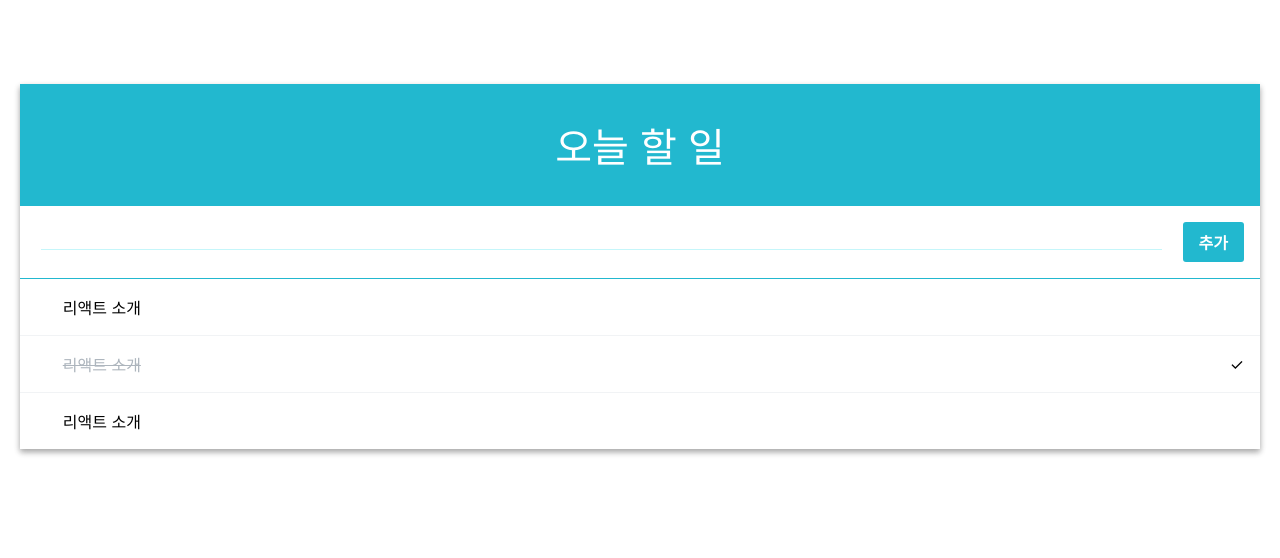
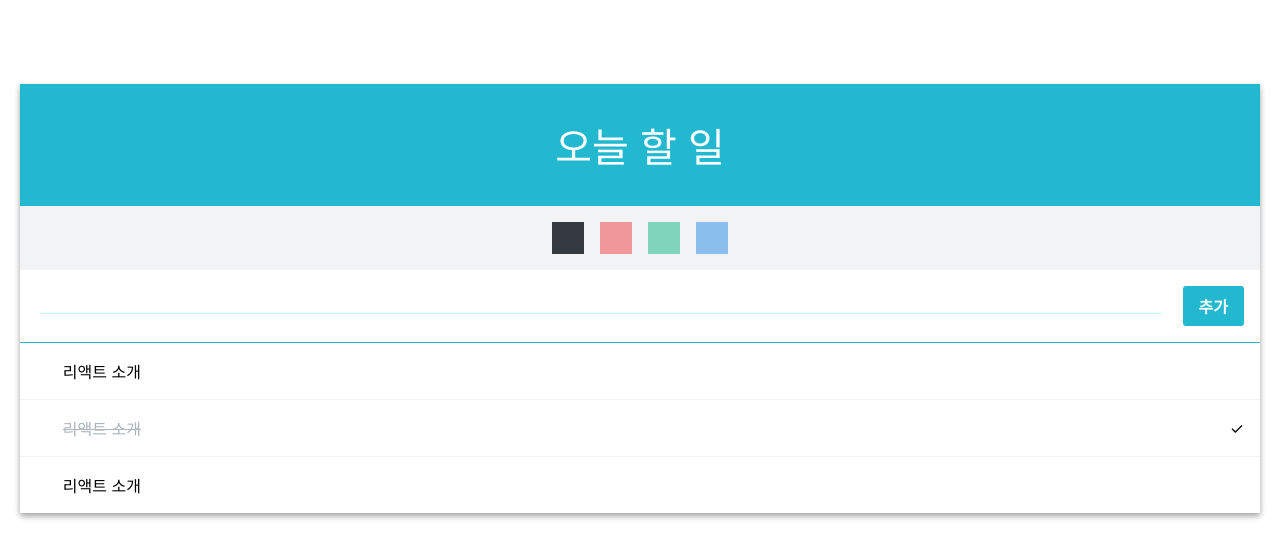
Before and after one commit to dusdn02/React_study, a React (Create React App) app: page / in a window 1280 px wide. Shown: the top 558 px of the page. Built offline with nearby package versions, Linux system fonts and the light colour scheme.

Commit message:
추가 팔레트 컴포넌트

```diff
--- a/src/TodoList/App.js
+++ b/src/TodoList/App.js
@@ -2,6 +2,9 @@
 import TodoListTemplate from './components/TodoListTemplate'
 import Form from './components/Form'
 import TodoItemList from './components/TodoItemList'
+import Palette from './components/Palette'
+
+const colors = ['#343a40', '#f03e3e', '#12b886', '#228ae6']
 
 class App extends Component {
     id = 3
@@ -12,7 +15,8 @@
             {id: 0, text: ' 리액트 소개', checked: false },
             {id: 1, text: ' 리액트 소개', checked: true },
             {id: 2, text: ' 리액트 소개', checked: false }
-        ]
+        ],
+        color: '#343a40'
     }
 
     handleChange = (e) => {
@@ -64,14 +68,21 @@
         })
     }
 
+    handleSelectColor = (color) => {
+        this.setState({
+            color
+        })
+    }
+
     render(){
-        const { input, todos } = this.state
+        const { input, todos, color } = this.state
         const {
             handleChange,
             handleCreate,
             handleKeyPress,
             handleToggle,
-            handleRemove
+            handleRemove,
+            handleSelectColor
         } = this
 
         return (
@@ -81,8 +92,12 @@
                     onKeyPress={handleKeyPress}
                     onChange={handleChange}
                     onCreate={handleCreate}
+                    color={color}
                 />
-            )}>
+            )}
+                palette={(
+                    <Palette colors={colors} selected={color} onSelect={handleSelectColor}/>
+                )}>
                 <TodoItemList todos={todos} onToggle={handleToggle} onRemove={handleRemove}/>
             </TodoListTemplate>
         )
--- a/src/TodoList/components/Form.js
+++ b/src/TodoList/components/Form.js
@@ -1,10 +1,10 @@
 import React from 'react'
 import './Form.css'
 
-const Form = ({value, onChange, onCreate, onKeyPress}) => {
+const Form = ({value, onChange, onCreate, onKeyPress, color}) => {
     return(
         <div className="form">
-            <input value={value} onChange={onChange} onKeyPress={onKeyPress}/>
+            <input value={value} onChange={onChange} onKeyPress={onKeyPress} style={{color}}/>
             <div className="create-button" onClick={onCreate}>
                 추가
             </div>
--- /dev/null
+++ b/src/TodoList/components/Palette.css
@@ -0,0 +1,24 @@
+.palette {
+    display: flex;
+    justify-content: center;
+}
+
+.color {
+    width: 2rem;
+    height: 2rem;
+    opacity: 0.5;
+    transition: all 0.2s;
+    cursor: pointer;
+}
+
+.color:hover {
+    opacity: 0.75;
+}
+
+.color.active, .color.active {
+    opacity: 1;
+}
+
+.color + .color {
+    margin-left: 1rem;
+}
--- /dev/null
+++ b/src/TodoList/components/Palette.js
@@ -0,0 +1,23 @@
+import React from 'react'
+import './Palette.css'
+
+const Color = ({ color, active, onClick }) => {
+    return(
+        <div className={`color ${active && 'active'}`} style={{ background: color}} onClick={onClick}>
+
+        </div>
+    )
+}
+
+const Palette = ({colors, selected, onSelect}) => {
+    const colorList = colors.map(
+        (color) => (<Color color={color} active={selected===color} onClick={() => onSelect(color)} key={color}/>)
+    )
+    return(
+        <div className="palette">
+            {colorList}
+        </div>
+    )
+}
+
+export default Palette
--- a/src/TodoList/components/TodoItem.js
+++ b/src/TodoList/components/TodoItem.js
@@ -3,7 +3,7 @@
 
 class TodoItem extends Component{
     render(){
-        const { text, checked, id, onToggle, onRemove } = this.props;
+        const { text, checked, id, color, onToggle, onRemove } = this.props;
 
         console.log("id="+id)
 
@@ -13,7 +13,7 @@
                     e.stopPropagation()
                     onRemove(id)}
                 }>&times;</div>
-                <div className={`todo-text ${checked ? 'checked' : ''}`}>
+                <div style={{color}} className={`todo-text ${checked ? 'checked' : ''}`}>
                     <div>{text}</div>
                 </div>
                 {
--- a/src/TodoList/components/TodoItemList.js
+++ b/src/TodoList/components/TodoItemList.js
@@ -10,11 +10,12 @@
         const { todos, onToggle, onRemove } = this.props
 
         const todoList = todos.map(
-            ({id, text, checked}) => (
+            ({id, text, checked, color}) => (
                 <TodoItem
                     id={id}
                     text={text}
                     checked={checked}
+                    color={color}
                     onToggle={onToggle}
                     onRemove={onRemove}
                     key={id}
--- a/src/TodoList/components/TodoListTemplate.css
+++ b/src/TodoList/components/TodoListTemplate.css
@@ -20,6 +20,11 @@
     border-bottom: 1px solid #22b8cf;
 }
 
+.palette-wrapper{
+    padding: 1rem;
+    background: #f1f3f5;
+}
+
 .todos-wrapper {
     min-height: 5rem;
 }
--- a/src/TodoList/components/TodoListTemplate.js
+++ b/src/TodoList/components/TodoListTemplate.js
@@ -1,12 +1,15 @@
 import React from 'react'
 import './TodoListTemplate.css'
 
-const TodoListTemplate = ({form, children}) => {
+const TodoListTemplate = ({palette, form, children}) => {
     return(
         <main className="todo-list-template">
             <div className="title">
                 오늘 할 일
             </div>
+            <section className="palette-wrapper">
+                {palette}
+            </section>
             <section className="form-wrapper">
                 {form}
             </section>
```
Also changed, not shown: 1 other file (tests, documents, lock files or other folders).
